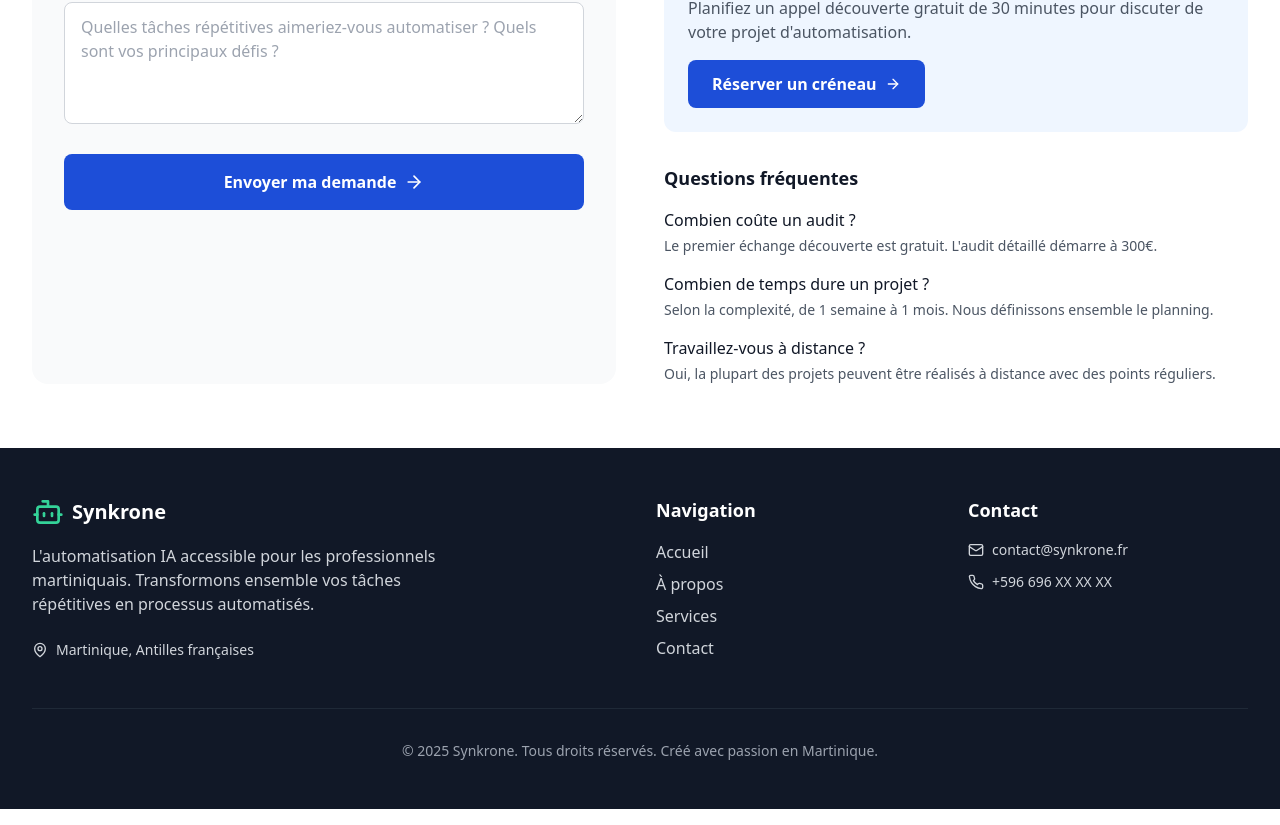
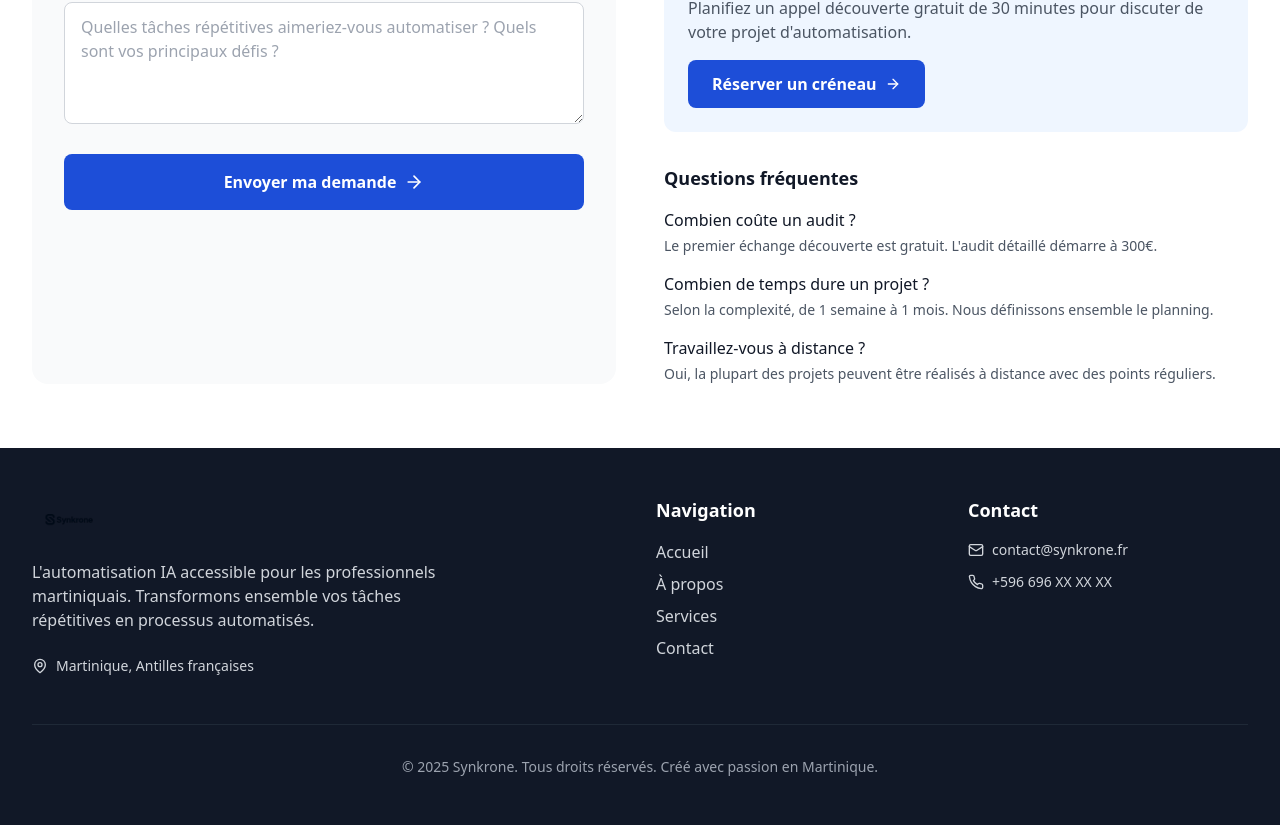
Before and after one commit to dayWeeks/synkrone, a React (Vite) app in the folder project/: page /contact in a window 1280 px wide. Shown: the part 964-1789 px from the top of the page. Built offline with nearby package versions, Linux system fonts and the light colour scheme.

Commit message:
feat: replace footer text logo with image

```diff
--- a/project/src/components/Footer.tsx
+++ b/project/src/components/Footer.tsx
@@ -1,5 +1,5 @@
 import React from 'react';
-import { Bot, Mail, Phone, MapPin } from 'lucide-react';
+import { Mail, Phone, MapPin } from 'lucide-react';
 import { Link } from 'react-router-dom';
 
 const Footer = () => {
@@ -17,8 +17,11 @@ const Footer = () => {
           {/* Logo et description */}
           <div className="col-span-1 md:col-span-2">
             <div className="flex items-center space-x-2 mb-4">
-              <Bot className="h-8 w-8 text-emerald-400" />
-              <span className="text-xl font-bold">Synkrone</span>
+              <img
+                src="/logo-synkrone.png"
+                alt="Logo Synkrone"
+                className="h-8 sm:h-10 md:h-12 w-auto"
+              />
             </div>
             <p className="text-gray-300 mb-6 max-w-md">
               L'automatisation IA accessible pour les professionnels martiniquais.
```
